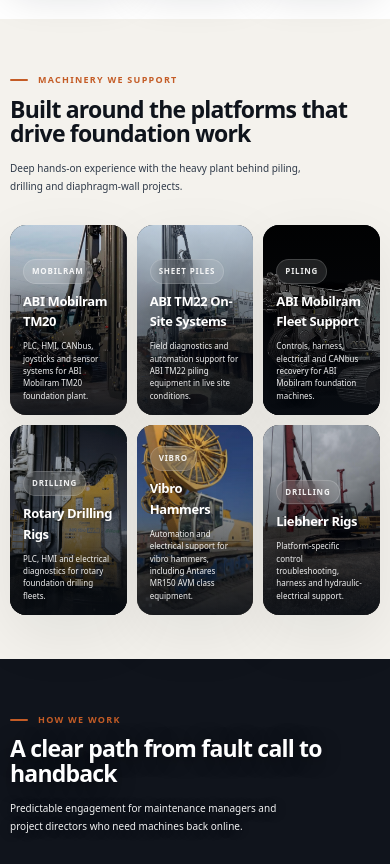
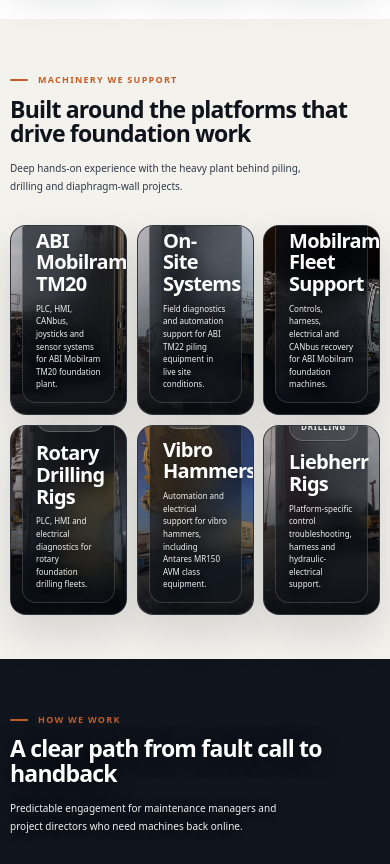
Before and after one commit to umEngineer-ai/zaautomation.com, a Next.js app: page / in a window 390 px wide. Shown: the part 2800-3664 px from the top of the page. Built offline with nearby package versions, Linux system fonts and the light colour scheme.

Commit message:
Polish machinery cards with premium animations

```diff
--- a/src/app/globals.css
+++ b/src/app/globals.css
@@ -4260,3 +4260,196 @@
     bottom: 64px !important;
   }
 }
+
+
+/* ===== HOMEPAGE MACHINERY CARDS — PREMIUM POLISH ===== */
+@keyframes machineCardIn {
+  from {
+    opacity: 0;
+    transform: translateY(22px) scale(0.985);
+  }
+  to {
+    opacity: 1;
+    transform: translateY(0) scale(1);
+  }
+}
+
+@keyframes machineCardSweep {
+  0% {
+    transform: translateX(-120%) skewX(-18deg);
+  }
+  100% {
+    transform: translateX(180%) skewX(-18deg);
+  }
+}
+
+.machine-card {
+  border: 1px solid rgba(255, 255, 255, 0.14) !important;
+  box-shadow:
+    0 18px 42px rgba(16, 20, 28, 0.14),
+    inset 0 1px 0 rgba(255, 255, 255, 0.08) !important;
+  animation: machineCardIn 0.72s cubic-bezier(0.22, 1, 0.36, 1) both;
+  transition:
+    transform 0.45s cubic-bezier(0.22, 1, 0.36, 1),
+    box-shadow 0.45s ease,
+    border-color 0.35s ease !important;
+}
+
+.machine-card:nth-child(1) { animation-delay: 0.04s; }
+.machine-card:nth-child(2) { animation-delay: 0.11s; }
+.machine-card:nth-child(3) { animation-delay: 0.18s; }
+.machine-card:nth-child(4) { animation-delay: 0.25s; }
+.machine-card:nth-child(5) { animation-delay: 0.32s; }
+.machine-card:nth-child(6) { animation-delay: 0.39s; }
+
+.machine-card::before {
+  content: "";
+  position: absolute;
+  inset: 0;
+  z-index: 2;
+  pointer-events: none;
+  background: linear-gradient(
+    112deg,
+    transparent 18%,
+    rgba(255, 255, 255, 0.14) 44%,
+    transparent 60%
+  );
+  transform: translateX(-120%) skewX(-18deg);
+  opacity: 0;
+}
+
+.machine-card:hover,
+.machine-card:focus-visible {
+  transform: translateY(-11px) scale(1.018) !important;
+  border-color: rgba(240, 176, 137, 0.7) !important;
+  box-shadow:
+    0 30px 68px rgba(16, 20, 28, 0.23),
+    0 0 0 1px rgba(196, 92, 38, 0.18),
+    inset 0 1px 0 rgba(255, 255, 255, 0.16) !important;
+}
+
+.machine-card:hover::before,
+.machine-card:focus-visible::before {
+  opacity: 1;
+  animation: machineCardSweep 0.9s cubic-bezier(0.22, 1, 0.36, 1);
+}
+
+.machine-card:focus-visible {
+  outline: 3px solid rgba(196, 92, 38, 0.38);
+  outline-offset: 4px;
+}
+
+.machine-card img {
+  transform: scale(1.035) !important;
+  filter: saturate(0.9) contrast(1.02) !important;
+  transition:
+    transform 0.9s cubic-bezier(0.22, 1, 0.36, 1),
+    filter 0.5s ease !important;
+}
+
+.machine-card:hover img,
+.machine-card:focus-visible img {
+  transform: scale(1.12) !important;
+  filter: saturate(1.14) contrast(1.07) brightness(1.04) !important;
+}
+
+.machine-card__shade {
+  background:
+    linear-gradient(180deg, rgba(8, 12, 18, 0.08) 0%, rgba(8, 12, 18, 0.24) 34%, rgba(8, 12, 18, 0.96) 100%),
+    linear-gradient(135deg, rgba(196, 92, 38, 0.16), transparent 55%) !important;
+  transition: background 0.5s ease !important;
+}
+
+.machine-card:hover .machine-card__shade,
+.machine-card:focus-visible .machine-card__shade {
+  background:
+    linear-gradient(180deg, rgba(8, 12, 18, 0.06) 0%, rgba(8, 12, 18, 0.28) 30%, rgba(8, 12, 18, 0.97) 100%),
+    linear-gradient(135deg, rgba(196, 92, 38, 0.3), transparent 62%) !important;
+}
+
+.machine-card__body {
+  left: 16px !important;
+  right: 16px !important;
+  bottom: 16px !important;
+  padding: 16px 17px 15px !important;
+  border: 1px solid rgba(255, 255, 255, 0.16);
+  border-radius: 17px;
+  background: linear-gradient(135deg, rgba(12, 17, 24, 0.72), rgba(12, 17, 24, 0.48)) !important;
+  backdrop-filter: blur(12px);
+  -webkit-backdrop-filter: blur(12px);
+  box-shadow: 0 12px 28px rgba(0, 0, 0, 0.18);
+  transition:
+    transform 0.45s cubic-bezier(0.22, 1, 0.36, 1),
+    background 0.45s ease,
+    border-color 0.35s ease !important;
+}
+
+.machine-card:hover .machine-card__body,
+.machine-card:focus-visible .machine-card__body {
+  transform: translateY(-3px) !important;
+  border-color: rgba(240, 176, 137, 0.36);
+  background: linear-gradient(135deg, rgba(18, 24, 32, 0.82), rgba(18, 24, 32, 0.58)) !important;
+}
+
+.machine-card__tag {
+  margin-bottom: 10px !important;
+  padding: 7px 11px !important;
+  background: rgba(255, 255, 255, 0.12) !important;
+  border-color: rgba(255, 255, 255, 0.22) !important;
+  transition:
+    transform 0.35s ease,
+    background 0.35s ease,
+    border-color 0.35s ease !important;
+}
+
+.machine-card:hover .machine-card__tag,
+.machine-card:focus-visible .machine-card__tag {
+  transform: translateY(-2px);
+  background: rgba(240, 176, 137, 0.2) !important;
+  border-color: rgba(240, 176, 137, 0.48) !important;
+}
+
+.machine-card h3 {
+  font-size: clamp(20px, 1.8vw, 25px) !important;
+  line-height: 1.08;
+  letter-spacing: -0.035em;
+}
+
+.machine-card p {
+  line-height: 1.58;
+  transition: color 0.35s ease, transform 0.4s ease !important;
+}
+
+.machine-card:hover p,
+.machine-card:focus-visible p {
+  transform: translateX(2px);
+  color: rgba(255, 255, 255, 0.98) !important;
+}
+
+@media (max-width: 900px) {
+  .machine-card__body {
+    left: 11px !important;
+    right: 11px !important;
+    bottom: 11px !important;
+    padding: 12px 13px 11px !important;
+    border-radius: 14px;
+  }
+}
+
+@media (prefers-reduced-motion: reduce) {
+  .machine-card,
+  .machine-card:hover,
+  .machine-card:focus-visible,
+  .machine-card img,
+  .machine-card__body,
+  .machine-card__tag,
+  .machine-card p {
+    animation: none !important;
+    transition: none !important;
+    transform: none !important;
+  }
+
+  .machine-card::before {
+    display: none;
+  }
+}
```
